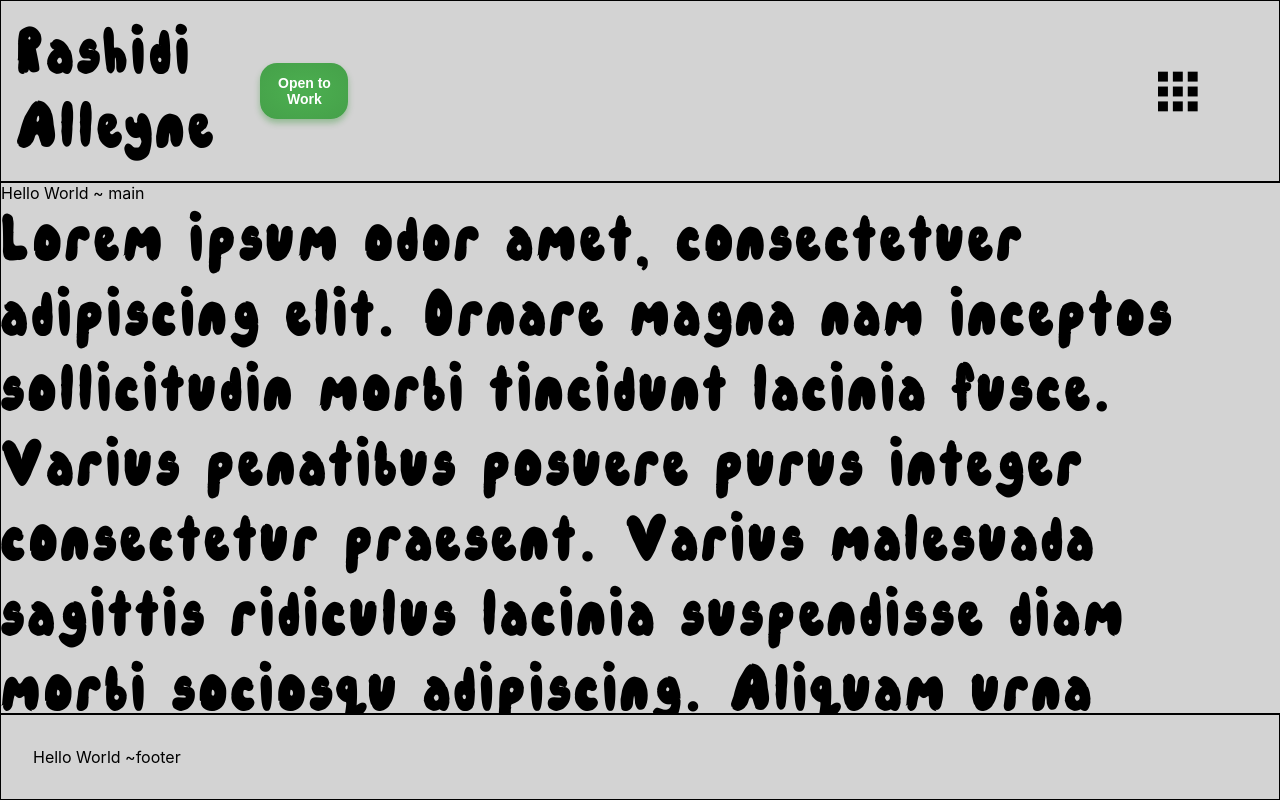
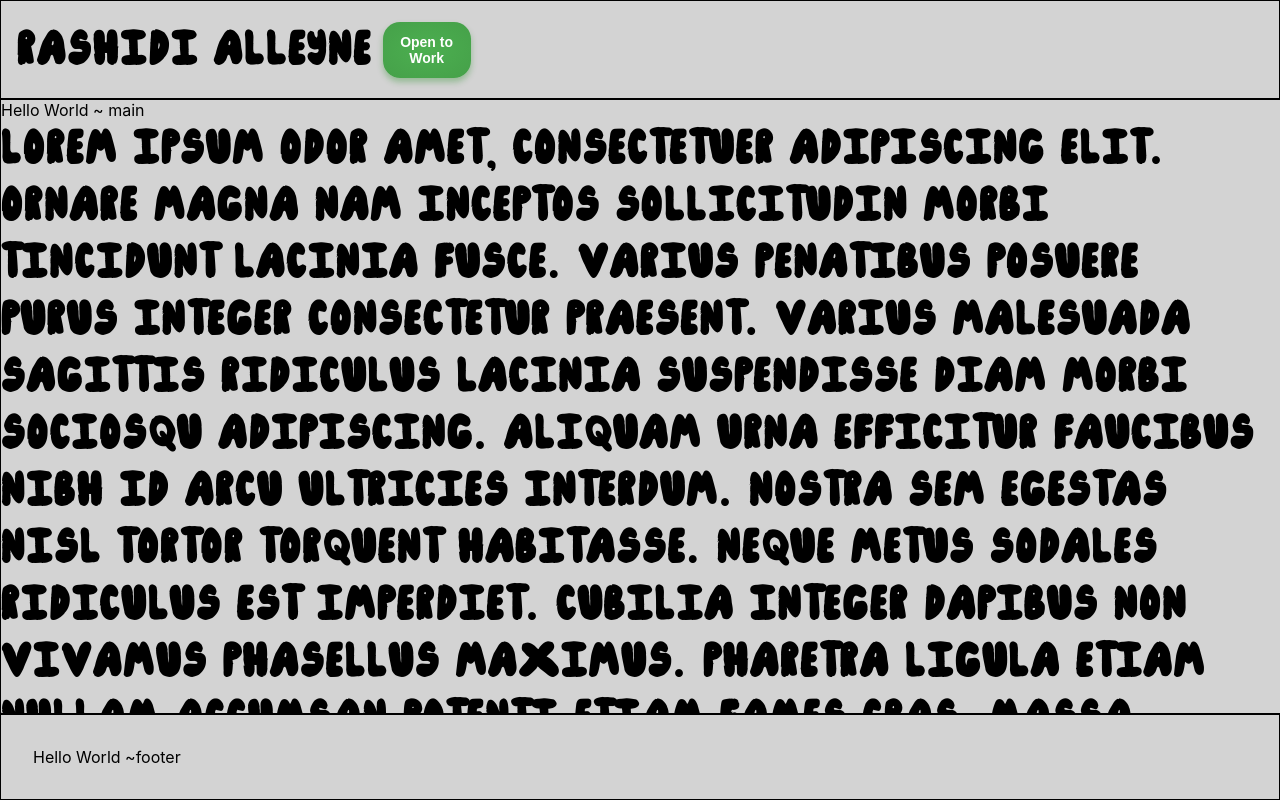
Before and after one commit to ralleyne531/Portfolio, a React (Create React App) app in the folder UI/portfolio/: page / in a window 1280 px wide. Built offline with nearby package versions, Linux system fonts and the light colour scheme.

Commit message:
Small fixes

```diff
--- a/UI/portfolio/src/App.js
+++ b/UI/portfolio/src/App.js
@@ -1,6 +1,6 @@
 import './App.css';
 import Sidebar from './Components/SidebarComponent/Sidebar'
-import Hero from './Components/HeroComponent/Hero.js'
+import Header from './Components/HeaderComponent/header.js'
 import React from 'react'
 function App() {
   const[isSidebarHidden, setIsSidebarHidden] = React.useState(true)
@@ -11,7 +11,7 @@ function App() {
   return (
     <>
       <div className="App">
-        <Hero toggleSidebar={toggleSidebar}/>
+        <Header toggleSidebar={toggleSidebar}/>
         <aside className={isSidebarHidden ? " " : "show"}>
           <Sidebar/>
         </aside>
--- /dev/null
+++ b/UI/portfolio/src/Components/HeaderComponent/header.css
@@ -0,0 +1,46 @@
+@font-face {
+        font-family: "IceCreamParty";
+        src:url("headerFont/IceCreamPartySolid.ttf");
+}
+.hero{
+    display: flex;
+    flex-direction: row;
+    justify-content: space-between;
+    align-items: center;
+}
+h1{
+    font-family: "IceCreamParty", serif;
+    color: black;
+    font-size: 3rem;
+    margin: 0 10px 0 0;
+    letter-spacing: 3px;
+    padding: 0;
+    text-transform: uppercase;
+    min-width: fit-content;
+}
+
+.contactMe{
+    text-decoration: none;
+}
+
+svg {
+    width: 65px;
+    height: 65px;
+    cursor: pointer;
+    justify-content: center;
+    margin-left: 0;
+}
+
+/* Target each square */
+.square {
+    transition: transform 0.5s ease-in-out;
+}
+
+.merged .square:nth-child(1) { transform: translate(6px, 6px) scale(0.7); }
+.merged .square:nth-child(2) { transform: translate(3px, 7px) scale(0.7); }
+.merged .square:nth-child(3) { transform: translate(-2px, 7px) scale(0.7); }
+.merged .square:nth-child(4) { transform: translate(6px, 3px) scale(0.7); }
+.merged .square:nth-child(6) { transform: translate(-2px, 3px) scale(0.7); }
+.merged .square:nth-child(7) { transform: translate(6px, -2px) scale(0.7); }
+.merged .square:nth-child(8) { transform: translate(3px, -2px) scale(0.7); }
+.merged .square:nth-child(9) { transform: translate(-2px, -2px) scale(0.7); }
--- a/UI/portfolio/src/Components/HeroComponent/Hero.js
+++ b/UI/portfolio/src/Components/HeaderComponent/header.js
@@ -1,9 +1,9 @@
 import React, {useState} from 'react';
-import "./Hero.css"
+import "./header.css"
 import ContactStatus from "./contactStatus/ContactButton";
 
 
-function Hero({ toggleSidebar }) {
+function Header({ toggleSidebar }) {
     const [isMerged, setIsMerged] = useState(false);
 
     const sidebarAnimation = () => {
@@ -30,4 +30,4 @@ function Hero({ toggleSidebar }) {
     );
 }
 
-export default Hero;
+export default Header;
--- a/UI/portfolio/src/Components/HeroComponent/Hero.css
+++ /dev/null
@@ -1,45 +0,0 @@
-@font-face {
-        font-family: "IceCreamParty";
-        src:url("./heroFont/IceCreamPartySolid.ttf");
-}
-.hero{
-    display: flex;
-    flex-direction: row;
-    justify-content: space-between;
-    align-items: center;
-}
-h1{
-    font-family: "IceCreamParty", serif;
-    color: black;
-    font-size: 4rem;
-    margin:0;
-    letter-spacing: 7px;
-}
-
-.contactMe{
-    text-decoration: none;
-}
-
-svg {
-    width: 65px;
-    height: 65px;
-    cursor: pointer;
-    justify-content: center;
-    padding-right: 65px;
-    margin-left: 0;
-}
-
-/* Target each square */
-.square {
-    transition: transform 0.5s ease-in-out;
-}
-
-.merged .square:nth-child(1) { transform: translate(8px, 8px) scale(0.7); }
-.merged .square:nth-child(2) { transform: translate(4px, 8px) scale(0.7); }
-.merged .square:nth-child(3) { transform: translate(2px, 8px) scale(0.7); }
-.merged .square:nth-child(4) { transform: translate(8px, 4px) scale(0.7); }
-.merged .square:nth-child(5) { transform: translate(4px, 4px) scale(0.7); }
-.merged .square:nth-child(6) { transform: translate(2px, 4px) scale(0.7); }
-.merged .square:nth-child(7) { transform: translate(8px, 2px) scale(0.7); }
-.merged .square:nth-child(8) { transform: translate(4px, 2px) scale(0.7); }
-.merged .square:nth-child(9) { transform: translate(2px, 2px) scale(0.7); }
```
Also changed, not shown: UI/portfolio/src/Components/HeaderComponent/contactStatus/ContactButton.js (renamed from UI/portfolio/src/Components/HeroComponent/contactStatus/ContactButton.js), UI/portfolio/src/Components/HeaderComponent/headerFont/IceCreamPartySolid.ttf (renamed from UI/portfolio/src/Components/HeroComponent/heroFont/IceCreamPartySolid.ttf).
